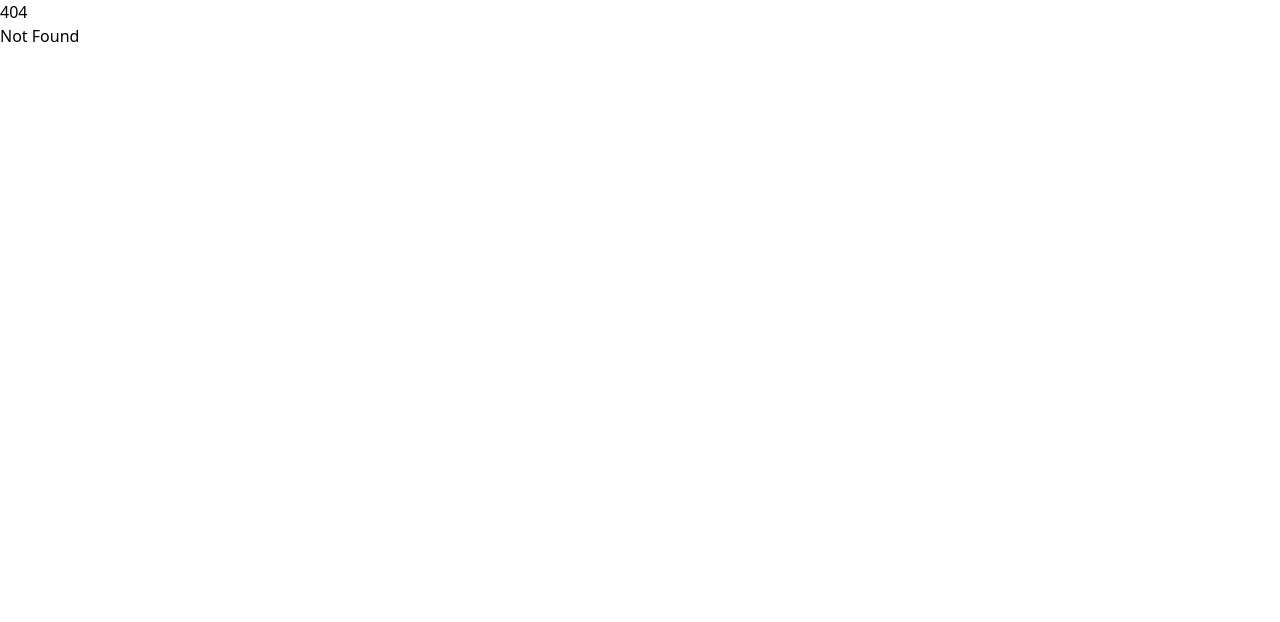
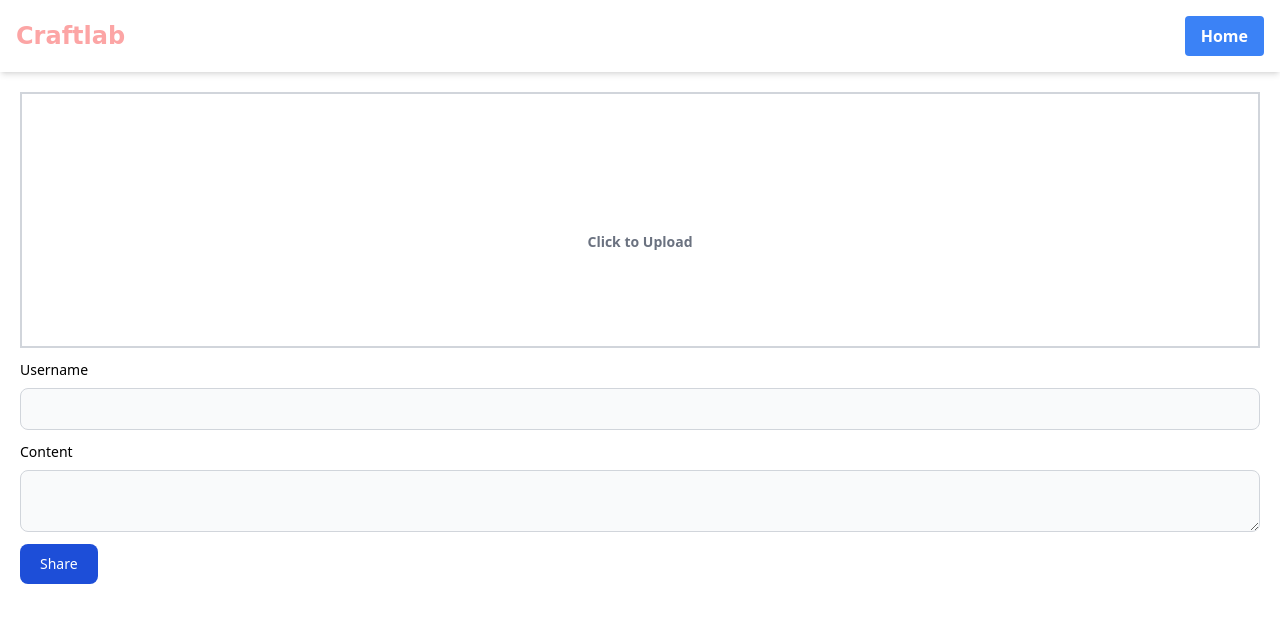
Before and after one commit to hannansatopay/sip24-sveltekit-fundamentals, a SvelteKit app: page /add-post in a window 1280 px wide. Before the commit this address had no page. Shown: the top 622 px of the page. Built offline with nearby package versions, Linux system fonts and the light colour scheme.

Commit message:
i have complete

```diff
--- a/package.json
+++ b/package.json
@@ -17,5 +17,8 @@
 		"tailwindcss": "^3.4.4",
 		"vite": "^5.0.3"
 	},
-	"type": "module"
+	"type": "module",
+	"dependencies": {
+		"prisma": "^5.15.0"
+	}
 }
--- a/src/routes/+page.svelte
+++ b/src/routes/+page.svelte
@@ -1 +1,35 @@
-<h1>Welcome to Summer Internship 2024</h1>
+<header class="bg-white py-4 shadow-md sticky top-0 z-10">
+    <div class="container mx-auto px-4 flex justify-between items-center">
+     <h1 class="text-2xl font-bold font-['Comic_Sans_MS'] text-red-300">Craftlab</h1>
+     <a href="/add-post" class="bg-blue-500 hover:bg-blue-700 text-white font-bold py-2 px-4 rounded">Add Post</a>
+    </div>
+ </header>
+
+ <div class="container mx-auto md:my-5">
+     <div class="grid grid-cols-1 md:grid-cols-3 gap-4">
+         <!-- Post -->
+         <div>
+             <img class="w-full" src="http://picsum.photos/600" alt="post">
+             <div class="text-sm py-2">
+                 <span class="font-bold">Username</span>
+                 <span class="text-gray-700">Lorem Ipsum Dolor Sit Amet</span>
+             </div>
+         </div>
+
+         <div>
+             <img class="w-full" src="http://picsum.photos/600" alt="post">
+             <div class="text-sm py-2">
+                 <span class="font-bold">Username</span>
+                 <span class="text-gray-700">Lorem Ipsum Dolor Sit Amet</span>
+             </div>
+         </div>
+
+         <div>
+             <img class="w-full" src="http://picsum.photos/600" alt="post">
+             <div class="text-sm py-2">
+                 <span class="font-bold">Username</span>
+                 <span class="text-gray-700">Lorem Ipsum Dolor Sit Amet</span>
+             </div>
+         </div>
+     </div>
+ </div>
--- /dev/null
+++ b/src/routes/add-post/+page.svelte
@@ -0,0 +1,36 @@
+<script>
+
+// import { svg_element } from "svelte/internal";
+let files=null
+
+</script>
+<header class="bg-white py-4 shadow-md sticky top-0 z-10">
+    <div class="container mx-auto px-4 flex justify-between items-center">
+        <h1 class="text-2xl font-bold font-['Comic_Sans_MS'] text-red-300">Craftlab</h1>
+        <a href="/" class="bg-blue-500 hover:bg-blue-700 text-white font-bold py-2 px-4 rounded">Home</a>
+    </div>
+</header>
+
+
+<form action="" class="container mx-auto p-5">
+    <label for="dropzone" class="mb-3 flex flex-col item-center justify-center w-full h-64 border-2 border-gray-300">
+        <div class="flex flex-col items-center justify-center pt-5 pb-6">
+            {#if files && files.lenght}
+            <p class="text-sm text-gray-500 font-semibold">{files[0].name}</p>
+            {:else}
+                        <svg class="w-8 h-8 mb-4 text-gray=500" aria-hidden="true" xmlns="http://www.w3.org/2000/svg" fill=""></svg>
+            <p class="text-sm text-gray-500 font-semibold">Click to Upload</p>
+            {/if}
+        </div>
+        <input name="image" bind:files type="file" id="dropzone" accept="image/png , image/jpg" class="hidden" required>
+    </label>
+    <div class="mb-3">
+        <label for="username" class="block mb-2 text-sm font-medium text-grey-900">Username</label>
+        <input name="username" id="username" type="text" class="bg-gray-50 border border-gray-300 text-gray-900 text-sm rounded-lg block w-full p-2.5">
+    </div>
+    <div class="mb-3">
+        <label for="Content" class="block mb-2 text-sm font-medium text-grey-900">Content</label>
+        <textarea name="Content" id="Content" class="bg-gray-50 border border-gray-300 text-gray-900 text-sm rounded-lg block w-full p-2.5"></textarea>
+    </div>
+    <button type="submit" class="text-white bg-blue-700 hover:bg-blue-800 font-medium rounded-lg text-sm px-5 py-2.5">Share</button>
+</form>
```
Also changed, not shown: 1 other file (tests, documents, lock files or other folders).
